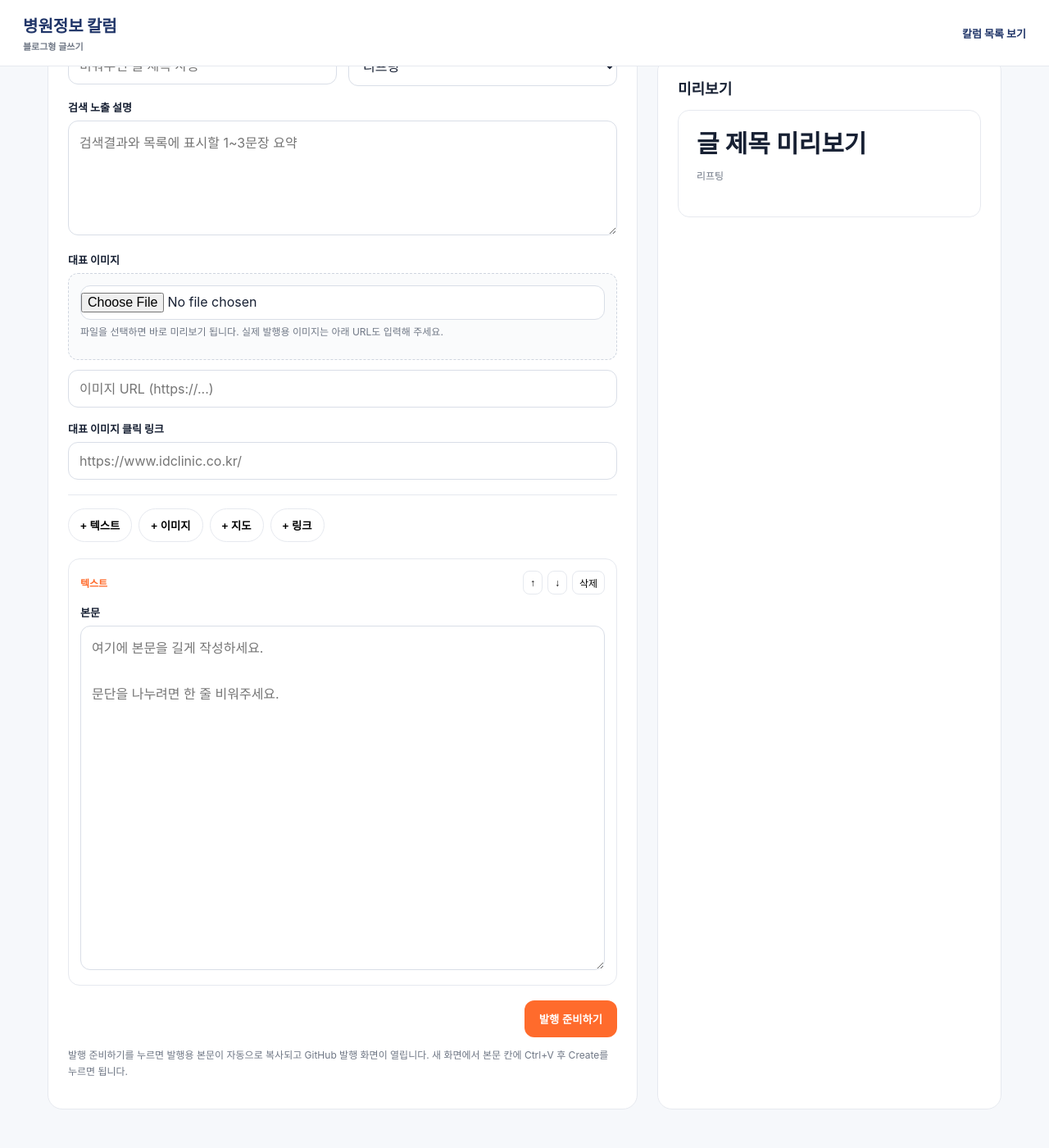
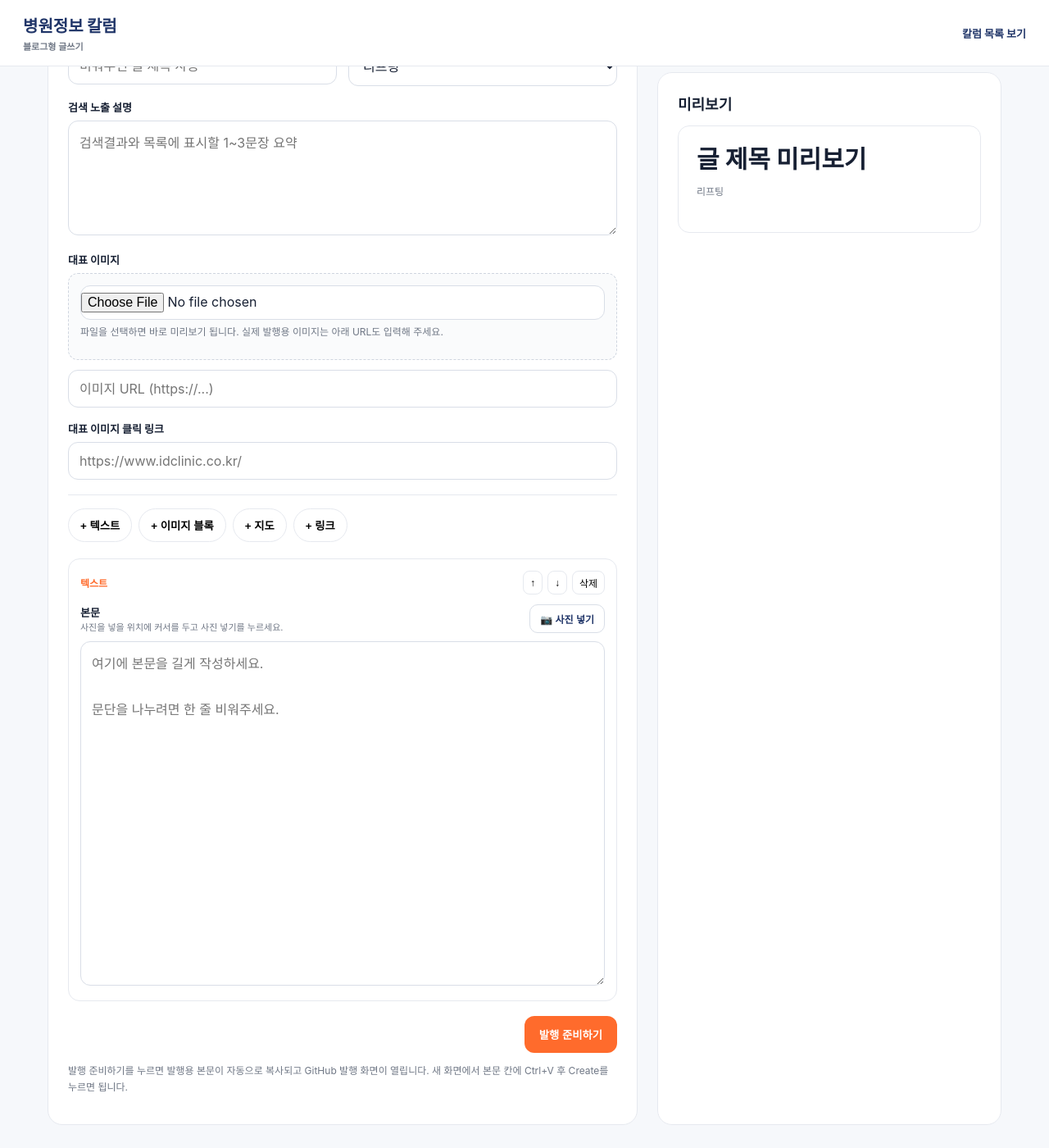
Before and after one commit to hwsr6028-source/hwsr6028-source.github.io, a Jekyll site: the page write/index.html, which Jekyll copies as it is, in a window 1280 px wide and 1400 px high, scrolled down 285 px. Shown: the whole window at 82% size. Built offline with Jekyll 4.4.1, drawn with Linux system fonts in a browser that asks for light colours.

Commit message:
Allow inserting images directly between body text at cursor

```diff
--- a/write/index.html
+++ b/write/index.html
@@ -25,6 +25,10 @@
 .file-preview img{display:block;max-width:100%;max-height:280px;object-fit:contain;border-radius:10px}
 .upload-help{font-size:12px;color:var(--muted);line-height:1.5;margin-top:6px}
 .image-toolbar{display:flex;gap:8px;flex-wrap:wrap;margin-top:8px}
+.text-tools{display:flex;justify-content:space-between;align-items:center;gap:8px;margin-bottom:10px}
+.inline-image-btn{border:1px solid #d9dee7;background:#fff;border-radius:10px;padding:8px 12px;font-size:12px;font-weight:800;cursor:pointer;color:var(--navy)}
+.inline-image-btn:hover{border-color:var(--navy);background:#f8f9fc}
+.inline-image-hint{font-size:11px;color:var(--muted)}
 .field{margin-bottom:16px}
 .toolbar{display:flex;gap:8px;flex-wrap:wrap;padding:16px 0 8px;border-top:1px solid var(--line);margin-top:18px}
 .toolbtn{border:1px solid var(--line);background:#fff;border-radius:999px;padding:10px 14px;font-weight:700;cursor:pointer}
@@ -103,7 +107,7 @@
 
   <div class="toolbar">
     <button class="toolbtn" type="button" onclick="addBlock('text')">+ 텍스트</button>
-    <button class="toolbtn" type="button" onclick="addBlock('image')">+ 이미지</button>
+    <button class="toolbtn" type="button" onclick="addBlock('image')">+ 이미지 블록</button>
     <button class="toolbtn" type="button" onclick="addBlock('map')">+ 지도</button>
     <button class="toolbtn" type="button" onclick="addBlock('link')">+ 링크</button>
   </div>
@@ -151,11 +155,37 @@
   '<button class="iconbtn" onclick="removeBlock('+i+')">삭제</button></div></div>';
 }
 
+
+function insertImageAtCursor(i){
+  const ta=document.getElementById('textBlock-'+i);
+  const current=blocks[i] && blocks[i].text ? blocks[i].text : '';
+  const pos=ta ? ta.selectionStart : current.length;
+  const before=current.slice(0,pos);
+  const after=current.slice(pos);
+
+  const replacement=[
+    {id:Date.now()+Math.random(),type:'text',text:before},
+    {id:Date.now()+Math.random()+1,type:'image',url:'',link:'',alt:'',preview:''},
+    {id:Date.now()+Math.random()+2,type:'text',text:after}
+  ];
+
+  blocks.splice(i,1,...replacement);
+  renderBlocks();
+  renderPreview();
+
+  setTimeout(()=>{
+    const imgInput=document.querySelector('#blocks .block:nth-child('+(i+2)+') input[type="file"]');
+    if(imgInput) imgInput.click();
+  },50);
+}
+
 function renderBlocks(){
   const el=document.getElementById('blocks');
   el.innerHTML=blocks.map((b,i)=>{
     if(b.type==='text') return '<div class="block">'+blockHeader(b.type,i)+
-      '<label>본문</label><textarea oninput="updateBlock('+i+',\'text\',this.value)" placeholder="여기에 본문을 길게 작성하세요.\n\n문단을 나누려면 한 줄 비워주세요.">'+esc(b.text||'')+'</textarea></div>';
+      '<div class="text-tools"><div><label style="margin:0">본문</label><div class="inline-image-hint">사진을 넣을 위치에 커서를 두고 사진 넣기를 누르세요.</div></div>'+
+      '<button class="inline-image-btn" type="button" onclick="insertImageAtCursor('+i+')">📷 사진 넣기</button></div>'+
+      '<textarea id="textBlock-'+i+'" oninput="updateBlock('+i+',\'text\',this.value)" placeholder="여기에 본문을 길게 작성하세요.\n\n문단을 나누려면 한 줄 비워주세요.">'+esc(b.text||'')+'</textarea></div>';
 
     if(b.type==='image') return '<div class="block">'+blockHeader(b.type,i)+
       '<div class="file-upload"><label>사진 첨부</label><input type="file" accept="image/*" onchange="previewBlockFile('+i+',this.files[0])"><div class="upload-help">선택한 사진은 미리보기용입니다. 발행하려면 이미지 URL도 입력해 주세요.</div><div id="blockPreview-'+i+'" class="file-preview">'+(b.preview?'<img src="'+esc(b.preview)+'">':'')+'</div></div>'+
```
